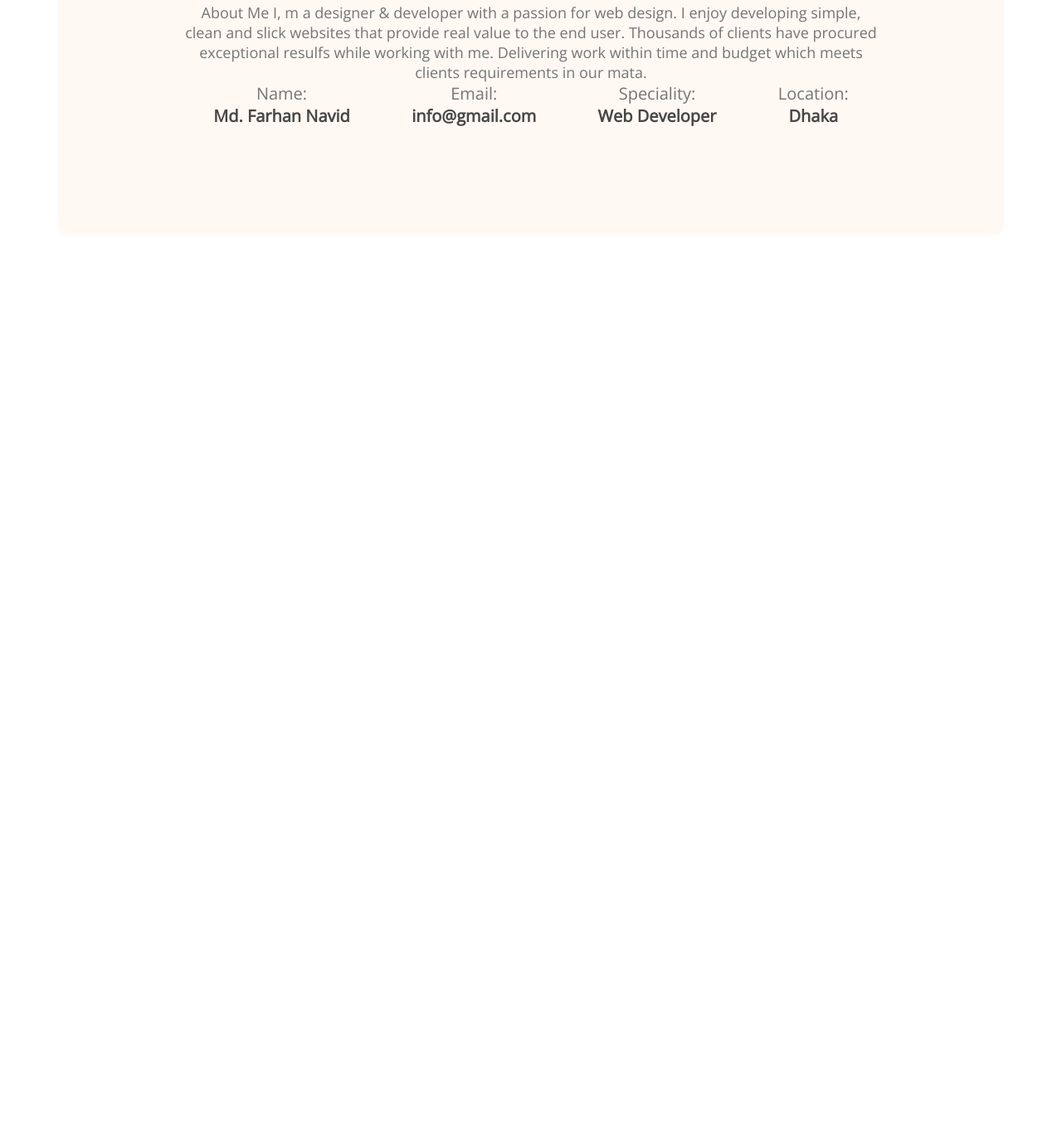
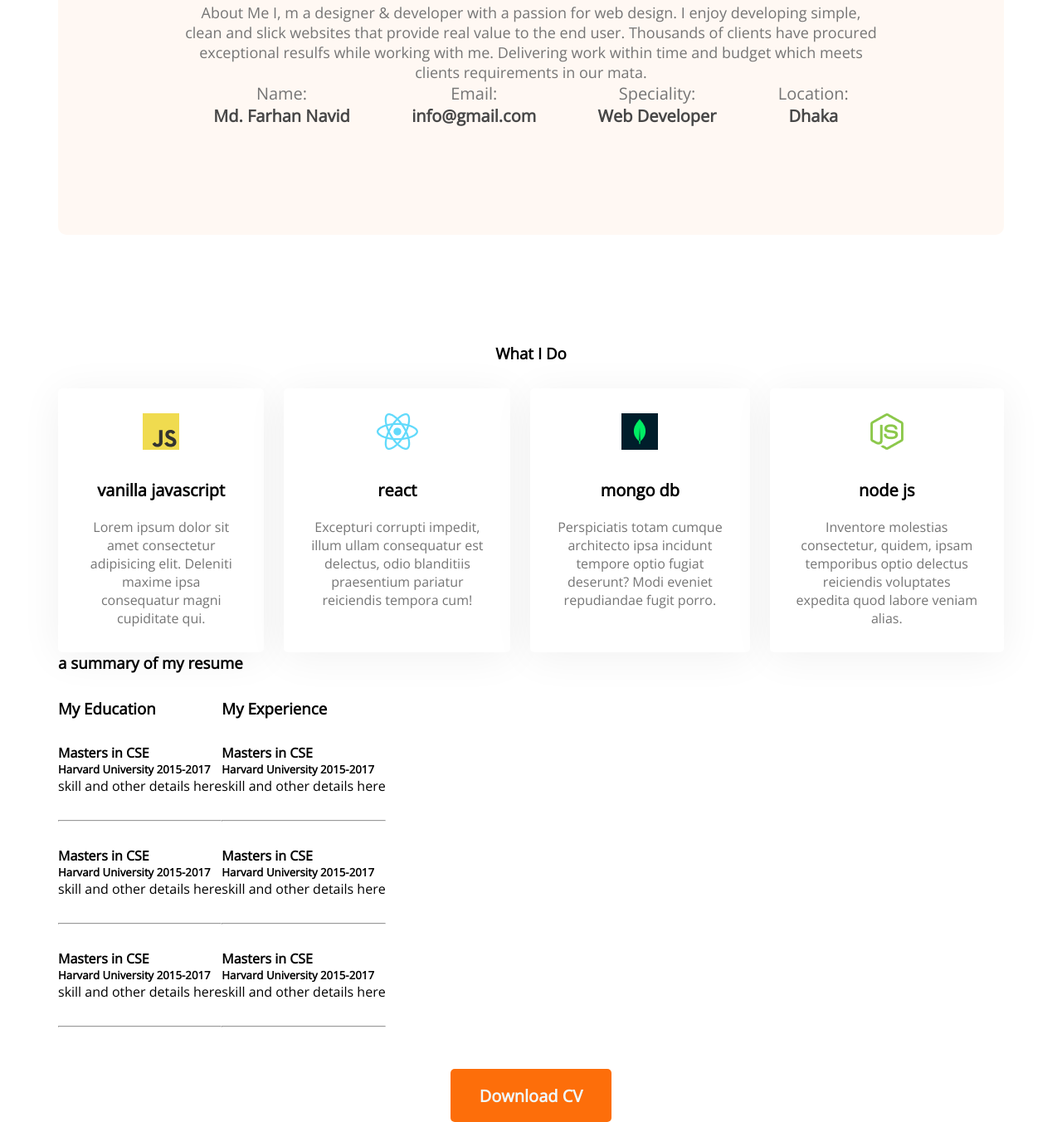
Before and after one commit to luminous336699/developer-portfolio, a plain HTML site: page index.html in a window 1280 px wide. Shown: the part 1157-2509 px from the top of the page at 83% size. Before the commit the page ends 1440 px from the top, so only its background shows below. Drawn offline with nearby package versions, Linux system fonts and the light colour scheme.

```diff
--- a/index.html
+++ b/index.html
@@ -55,6 +55,85 @@
         </div>
     </div>
 </section>
+<!-- what i do section -->
+
+<section class="what-i-do">
+    <h3 class="section-title">What I Do</h3>
+<!-- .skills-container>.skill*4>img+p.skill-title+p.skill-description>lorem15 -->
+<div class="skills-container">
+    <div class="skill">
+        <img src="images/icons/js.png" alt="">
+        <p class="skill-title">vanilla javascript</p>
+        <p class="skill-description">Lorem ipsum dolor sit amet consectetur adipisicing elit. Deleniti maxime ipsa consequatur magni cupiditate qui.</p>
+    </div>
+    <div class="skill">
+        <img src="images/icons/react.png" alt="">
+        <p class="skill-title">react</p>
+        <p class="skill-description">Excepturi corrupti impedit, illum ullam consequatur est delectus, odio blanditiis praesentium pariatur reiciendis tempora cum!</p>
+    </div>
+    <div class="skill">
+        <img src="images/icons/mongo.png" alt="">
+        <p class="skill-title">mongo db</p>
+        <p class="skill-description">Perspiciatis totam cumque architecto ipsa incidunt tempore optio fugiat deserunt? Modi eveniet repudiandae fugit porro.</p>
+    </div>
+    <div class="skill">
+        <img src="images/icons/nodejs.png" alt="">
+        <p class="skill-title">node js</p>
+        <p class="skill-description">Inventore molestias consectetur, quidem, ipsam temporibus optio delectus reiciendis voluptates expedita quod labore veniam alias.</p>
+    </div>
+</div>
+</section>
+<!-- resume section -->
+<section class="resume">
+<h3 class="section-title">a summary of my resume</h3>
+<div class="resume-content">
+<div>
+    <h3 class="resume-title">My Education</h3>
+    <div class="resume-item">
+        <h4 class="title">Masters in CSE</h4>
+        <h5 class="sub-title">Harvard University 2015-2017</h5>
+        <p class="description">skill and other details here</p>
+    </div>
+    <hr>
+    <div class="resume-item">
+        <h4 class="title">Masters in CSE</h4>
+        <h5 class="sub-title">Harvard University 2015-2017</h5>
+        <p class="description">skill and other details here</p>
+    </div>
+    <hr>
+    <div class="resume-item">
+        <h4 class="title">Masters in CSE</h4>
+        <h5 class="sub-title">Harvard University 2015-2017</h5>
+        <p class="description">skill and other details here</p>
+    </div>
+    <hr>
+</div>
+<div>
+    <h3 class="resume-title">My Experience</h3>
+    <div class="resume-item">
+        <h4 class="title">Masters in CSE</h4>
+        <h5 class="sub-title">Harvard University 2015-2017</h5>
+        <p class="description">skill and other details here</p>
+    </div>
+    <hr>
+    <div class="resume-item">
+        <h4 class="title">Masters in CSE</h4>
+        <h5 class="sub-title">Harvard University 2015-2017</h5>
+        <p class="description">skill and other details here</p>
+    </div>
+    <hr>
+    <div class="resume-item">
+        <h4 class="title">Masters in CSE</h4>
+        <h5 class="sub-title">Harvard University 2015-2017</h5>
+        <p class="description">skill and other details here</p>
+    </div>
+    <hr>
+</div>
+</div>
+<div class="resume-button">
+    <button class="btn-primary">Download CV</button>
+</div>
+</section>
     </main>
     <footer>
 
--- a/styles/portfolio.css
+++ b/styles/portfolio.css
@@ -67,6 +67,7 @@
     background-image:url(../images/header_bg.png);
     background-repeat: no-repeat;
     background-position: bottom right, left;
+
 }
 /* main section */
 main{
@@ -106,5 +107,40 @@
     font-weight: 700;
     font-size: 20px;
     color: #474747;
+}
+    /* what i do styles */
 
-}
+.what-i-do{
+    text-align: center;
+margin-top: 130px;
+    }
+    .skills-container{
+        display: flex;
+        gap: 24px;
+    }
+    .skill{
+        padding: 30px;
+        box-shadow: 0px 6px 50px rgba(0, 0, 0, 0.06);
+        background: #FFFFFF;
+        border-radius: 5px;
+    }
+    .skill-title{
+        font-weight: 700;
+        font-size: 20px;
+        margin-top: 30px;
+        margin-bottom: 20px;
+    }
+    .skill-description{
+        color: #757575;
+    }
+    .resume-content{
+        display: flex;
+    }
+    .resume-item{
+        margin-bottom: 30px;
+        margin-top: 30px;
+    }
+    .resume-button{
+        margin-top: 50px;
+        text-align: center;
+    }
```
